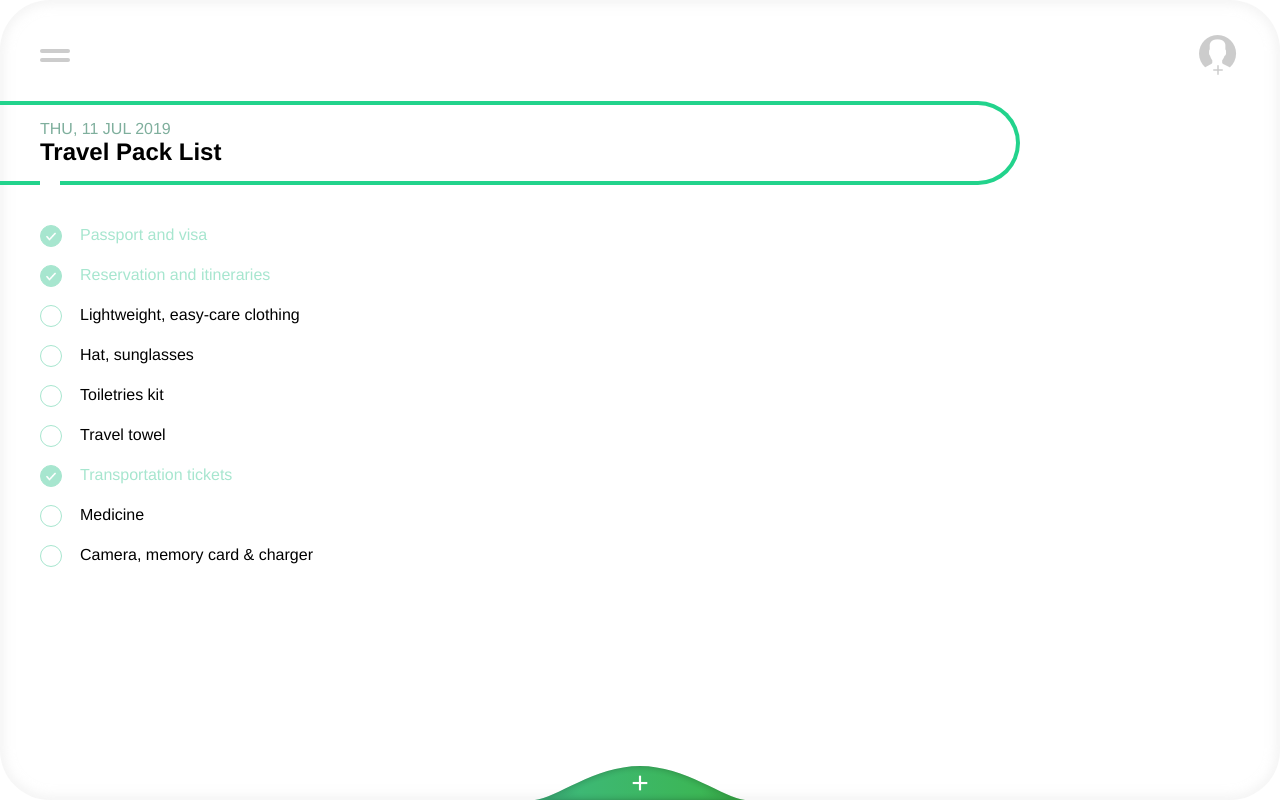
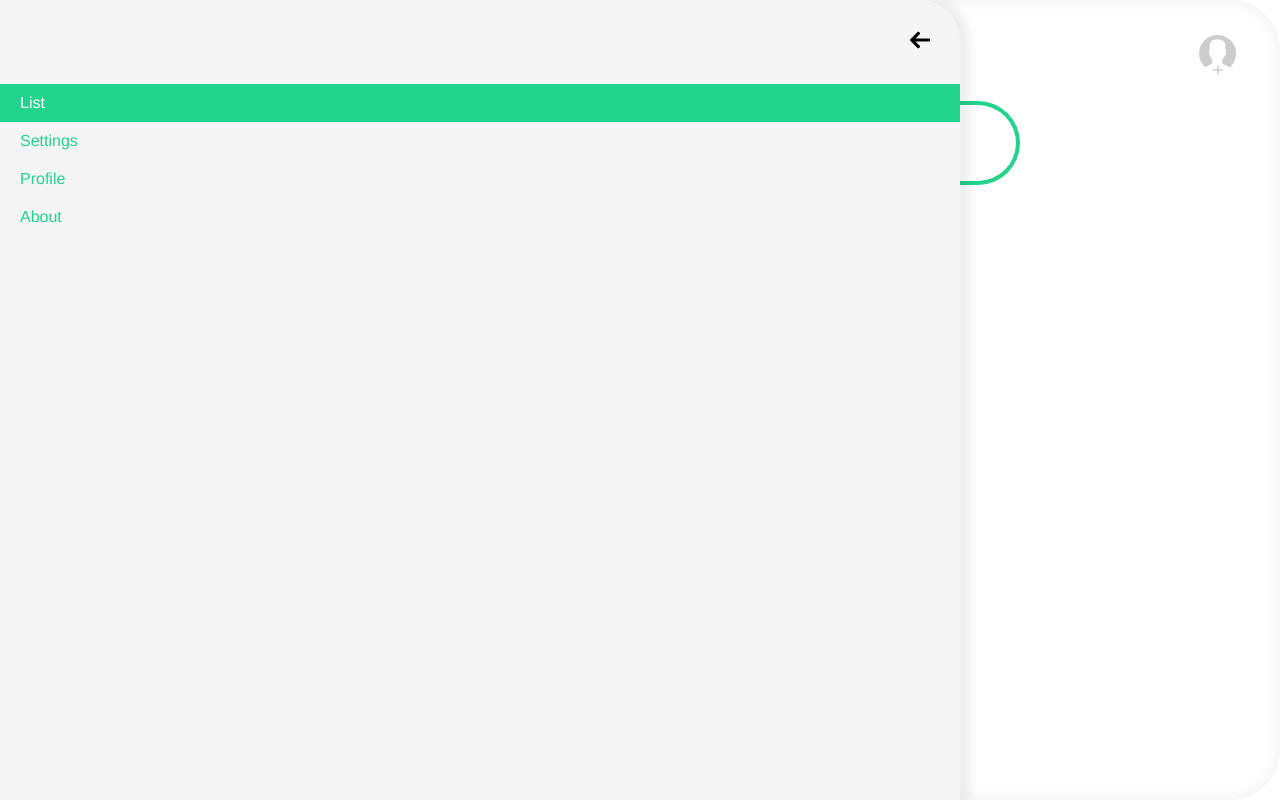
Before and after one commit to selcuksarikoz/vue-todo, a Vue app: page / in a window 1280 px wide. Built offline with nearby package versions, Linux system fonts and the light colour scheme.

Commit message:
links added in sidebar

```diff
--- a/app.js
+++ b/app.js
@@ -29,7 +29,9 @@ app.on('ready', () => {
 		window = null;
 	});
 
-	window.loadURL(url);
+	setTimeout(() => {
+		window.loadURL(url);
+	}, 1000);
 });
 
 // app.quit('quit', () => {
--- a/src/App.vue
+++ b/src/App.vue
@@ -40,7 +40,6 @@ h6 {
   font-family: "Avenir", Helvetica, Arial, sans-serif;
   -webkit-font-smoothing: antialiased;
   -moz-osx-font-smoothing: grayscale;
-  text-align: center;
   color: #000;
   width: 100%;
   height: 100%;
--- a/src/components/Header.vue
+++ b/src/components/Header.vue
@@ -5,9 +5,9 @@
       <span class="line"></span>
     </div>
     <div class="profile-icon">
-      <a href="#">
+      <router-link to="/settings">
         <img src="../assets/user.png" />
-      </a>
+      </router-link>
     </div>
     <SideBar :drawer="drawer" />
   </header>
--- a/src/components/Sidebar.vue
+++ b/src/components/Sidebar.vue
@@ -1,9 +1,25 @@
 <template>
-  <aside :class="{ open: drawer }">
+  <aside :class="{ open: !drawer }">
     <div class="sidebar-header">
       <div class="back-btn" @click="toggleDrawer">
         <img src="../assets/left-arrow.svg" alt="back" />
       </div>
+    </div>
+    <div class="aside-menu">
+      <ul>
+        <li class="active">
+          <router-link to="/">List</router-link>
+        </li>
+        <li>
+          <router-link to="/settings">Settings</router-link>
+        </li>
+        <li>
+          <router-link to="/profile">Profile</router-link>
+        </li>
+        <li>
+          <router-link to="/about">About</router-link>
+        </li>
+      </ul>
     </div>
   </aside>
 </template>
@@ -53,5 +69,22 @@ aside {
       }
     }
   }
+  .aside-menu {
+    li {
+      display: block;
+      padding: 10px 20px;
+      &.active {
+        background-color: rgba(#22d38c, 1);
+        a {
+          color: #fff;
+        }
+      }
+      a {
+        display: block;
+        text-decoration: none;
+        color: #22d38c;
+      }
+    }
+  }
 }
 </style>
--- a/src/router.js
+++ b/src/router.js
@@ -13,5 +13,10 @@ export default new Router({
 			name: 'home',
 			component: () => import('./views/Home.vue'),
 		},
+		{
+			path: '/settings',
+			name: 'settings',
+			component: () => import('./views/Settings.vue'),
+		},
 	],
 });
--- /dev/null
+++ b/src/views/Settings.vue
@@ -0,0 +1,21 @@
+<template>
+  <Container>
+    <Header />
+  </Container>
+</template>
+
+<script>
+import Header from '@/components/Header.vue';
+import Container from '@/components/Container.vue';
+
+export default {
+  name: 'Settings',
+  components: {
+    Header,
+    Container
+  }
+};
+</script>
+
+<style lang="scss" scoped>
+</style>
```
